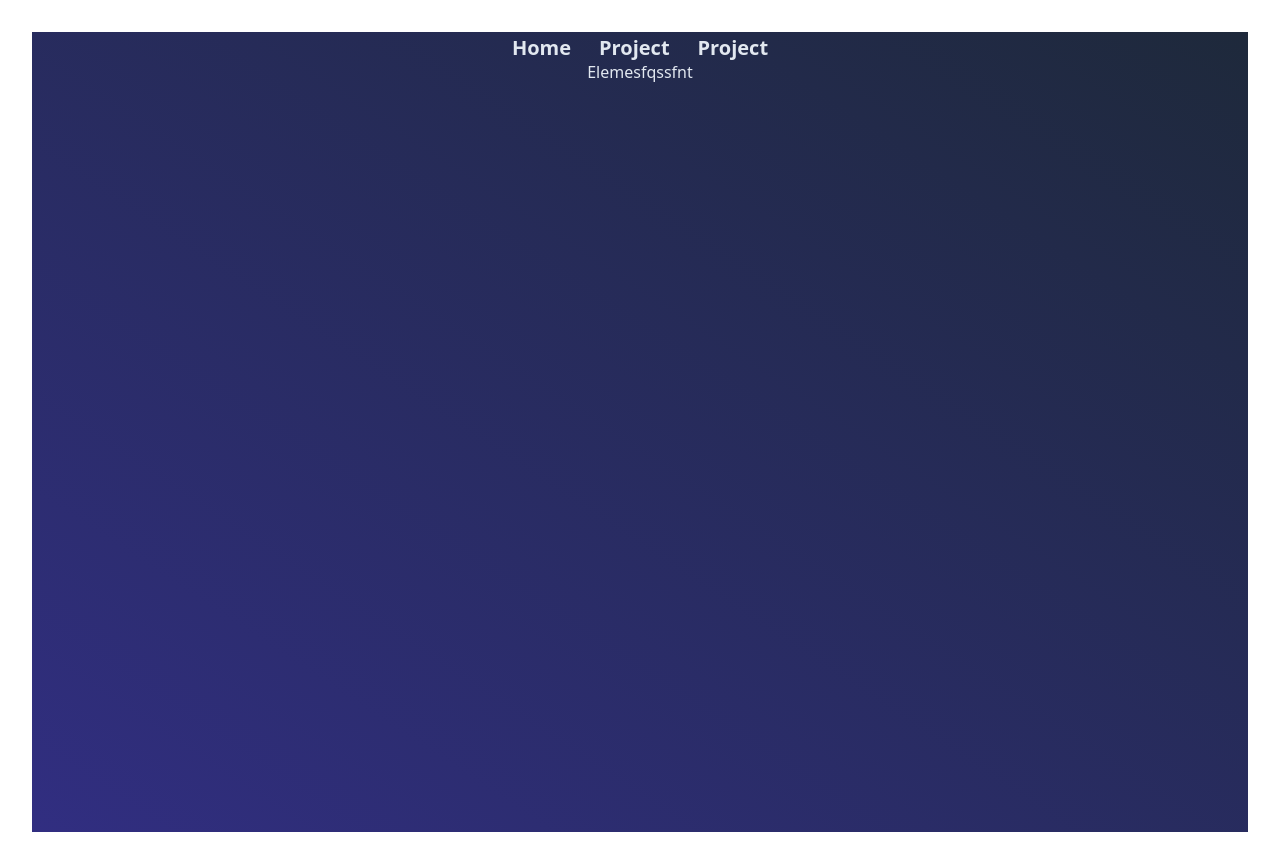
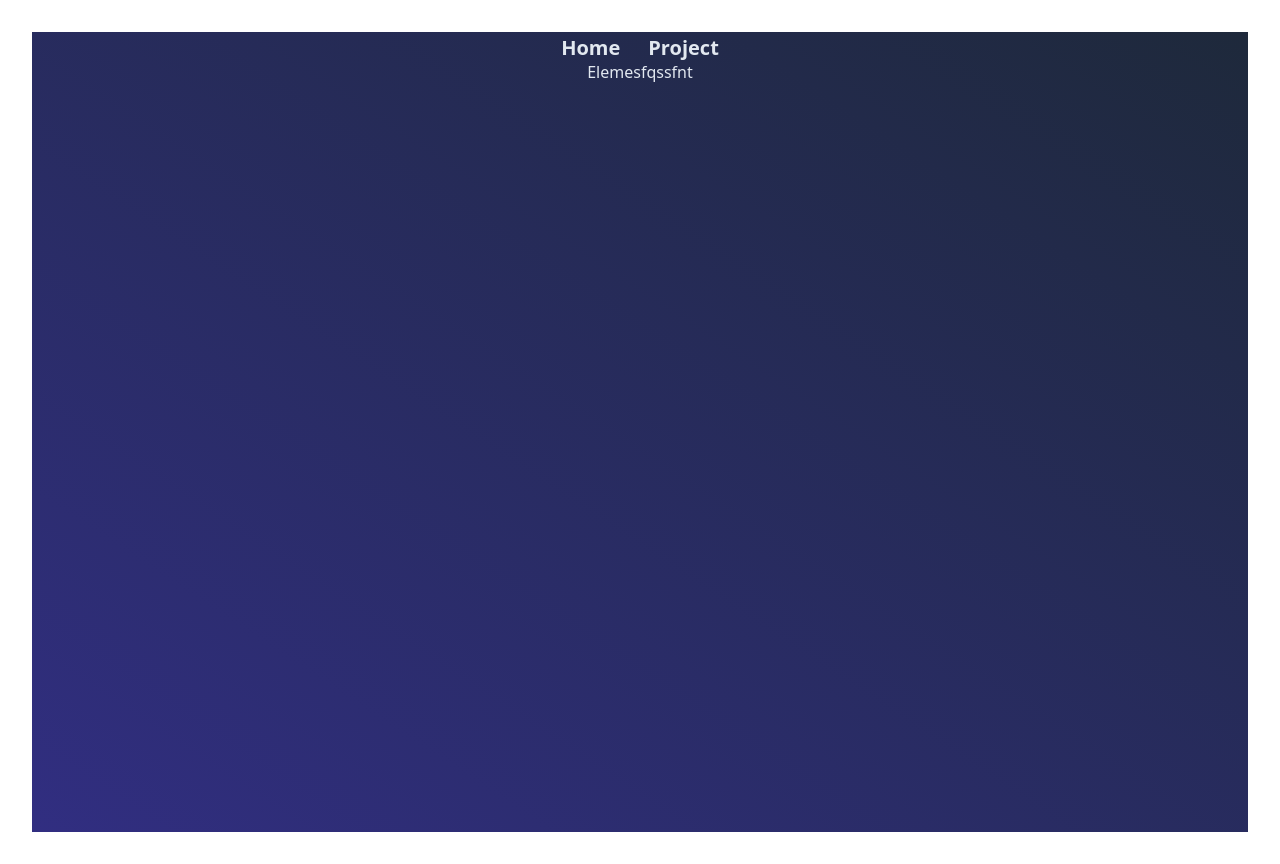
Before and after one commit to alsonrova/alsonrova.github.io, a React (Vite) app: page / in a window 1280 px wide. Built offline with nearby package versions, Linux system fonts and the light colour scheme.

Commit message:
test netlify 2

```diff
--- a/package.json
+++ b/package.json
@@ -12,7 +12,7 @@
     "deploy": "gh-pages -d dist"
   },
   "dependencies": {
-    "framer-motion": "^11.0.5",
+    "framer-motion": "^11.2.12",
     "react": "^18.2.0",
     "react-dom": "^18.2.0",
     "react-router": "^6.22.1",
--- a/src/Component/Navbar.jsx
+++ b/src/Component/Navbar.jsx
@@ -1,17 +1,11 @@
 import { NavLink } from "react-router-dom"
+import NavbarItem from "./NavbarItem"
 
 function Navbar() {
   return (
     <div className="w-full h-6 flex items-center justify-center gap-5">
-       <NavLink to={"/"} className={"font-semibold text-xl hover:bg-white/30 hover:backdrop-brightness-50 hover:backdrop-blur-xl rounded-full p-1 transition-all"}>
-          Home
-       </NavLink>
-       <NavLink to={"/project"} className={"font-semibold text-xl hover:bg-white/30 hover:backdrop-brightness-50 hover:backdrop-blur-xl rounded p-1 transition-all"}>
-          Project
-       </NavLink>
-       <NavLink to={"/project"} className={"font-semibold text-xl hover:bg-white/30 hover:backdrop-brightness-50 hover:backdrop-blur-xl rounded p-1 transition-all"}>
-          Project
-       </NavLink>
+       <NavbarItem link={"/"} text={"Home"} />
+       <NavbarItem link={"/projet"} text={"Project"} />
     </div>
   )
 }
--- a/src/Component/NavbarItem.jsx
+++ b/src/Component/NavbarItem.jsx
@@ -1,8 +1,10 @@
 import { NavLink } from "react-router-dom"
 
-function NavbarItem() {
+function NavbarItem({link,text}) {
   return (
-    <div>NavbarItem</div>
+    <NavLink to={link} className={"font-semibold text-xl hover:bg-white/30 hover:backdrop-brightness-50 hover:backdrop-blur-xl rounded p-1 transition-all"}>
+       {text}
+    </NavLink>
   )
 }
 export default NavbarItem
```
Also changed, not shown: 2 other files (tests, documents, lock files or other folders).
